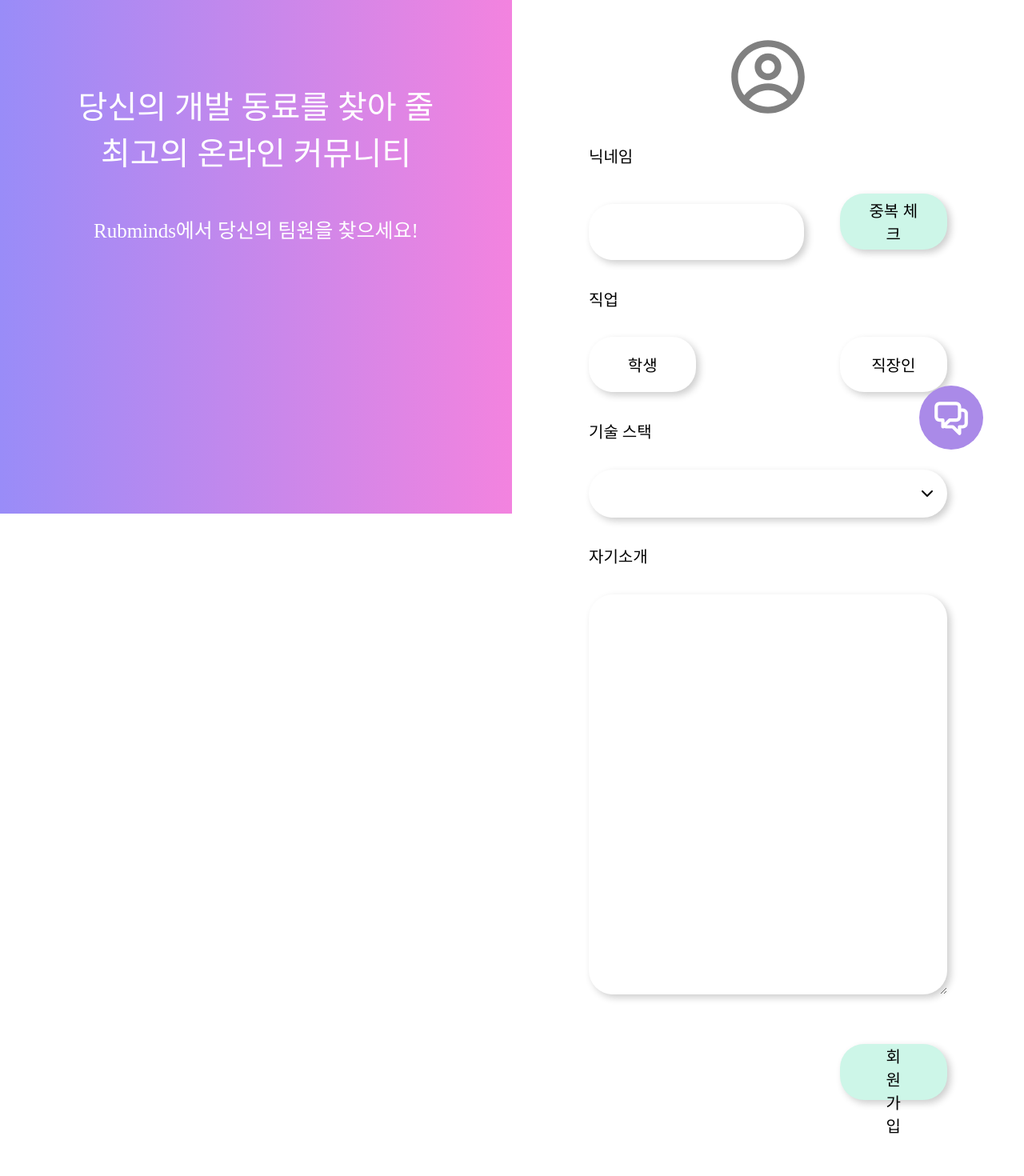
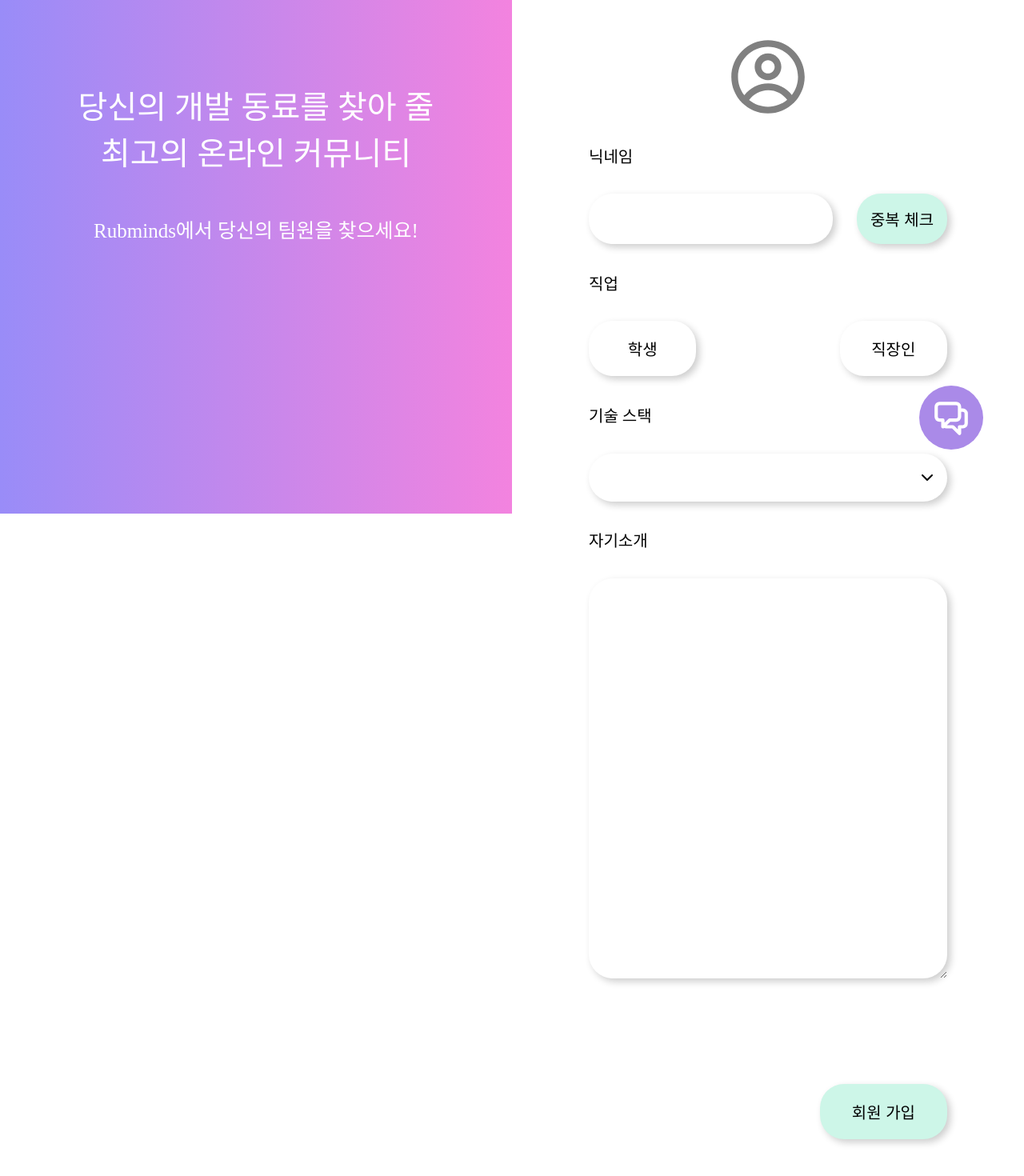
Before and after one commit to Rubminds/rubminds-frontend, a React (Create React App) app: page /callback/1/1 in a window 1280 px wide. Shown: the part 158-1628 px from the top of the page at 80% size. Before the commit the page ends 1583 px from the top, so only its background shows below. Built offline with nearby package versions, Linux system fonts and the light colour scheme.

Commit message:
feat: 글쓰기,로그인,회원가입 수정사항 반영(#10)

```diff
--- a/src/components/SignUp/SignUpPageRight/index.js
+++ b/src/components/SignUp/SignUpPageRight/index.js
@@ -65,8 +65,9 @@ const SignUpPageRight = () => {
   }, [])
 
   const onDeleteURL = useCallback(() => {
+    setFileInfo('')
     setAttachment('')
-  })
+  }, [fileInfo, attachMent])
 
   const onSubmitHandler = useCallback(
     e => {
@@ -101,10 +102,10 @@ const SignUpPageRight = () => {
             <>
               <img
                 src={attachMent}
-                width="10rem"
+                width="150px"
                 style={{ display: 'block', borderRadius: '5000px' }}
+                onClick={onDeleteURL}
               />
-              <S.CheckBox onClick={onDeleteURL}>X</S.CheckBox>
             </>
           ) : (
             <CgProfile size="100" onClick={onProfileUpload} />
@@ -179,8 +180,8 @@ const SignUpPageRight = () => {
           자기소개
         </S.MainTitle>
         <S.Introduce onChange={onChangeIntroducer} />
-
         <S.SubmitBtn onClick={onSubmitHandler}>회원 가입</S.SubmitBtn>
+        <S.Clear></S.Clear>
       </S.SignUpPageInnerForm>
     </S.SignUpPageRightWrapper>
   )
--- a/src/components/SignUp/SignUpPageRight/style.js
+++ b/src/components/SignUp/SignUpPageRight/style.js
@@ -1,6 +1,6 @@
-import styled from 'styled-components';
-import { flexCenter, flexBetween } from '../../../constants';
-import mediaQuery from '../../../hooks/mediaQuery';
+import styled from 'styled-components'
+import { flexCenter, flexBetween } from '../../../constants'
+import mediaQuery from '../../../hooks/mediaQuery'
 
 export const MainTitle = styled.div`
   margin-top: ${props => props.marginTop || '0px'};
@@ -38,40 +38,29 @@ export const ProfileWrapper = styled.div`
 `
 
 export const NickNameWrapper = styled.div`
-  width: 100%;
-  @media all and (max-width: 443px) {
-    display: flex;
-  }
+  display: flex;
 `
 
 export const NickNameBox = styled.input`
+  flex: 2;
   border: none;
   box-shadow: 4px 4px 10px rgba(0, 0, 0, 0.2);
-  width: 60%;
-  height: 7rem;
+  padding: 0rem 3rem 0rem 3rem;
   border-radius: 3rem;
-  padding: 0rem 3rem 0rem 3rem;
-  font-size: 3rem;
-  margin-right: 5%;
-
+  padding: 2rem;
+  font-size: 2rem;
 `
 
 export const CheckBox = styled.button`
-  height: 7rem;
+  flex: 1;
+  margin-left: 3rem;
+  border: none;
   box-shadow: 4px 4px 10px rgba(0, 0, 0, 0.2);
   border-radius: 3rem;
-  font-size: 3rem;
+  font-size: 2rem;
   background-color: #cdf6e8;
-  border: none;
-  padding: 0rem 3rem 0rem 3rem;
-  width: 30%;
-  font-size: 2rem;
-  margin-left: 5%;
-  @media all and (max-width: 768px) {
-    font-size: 1.8vw;
-    padding: 0rem 2rem;
-  }
-`;
+  white-space: nowrap;
+`
 
 export const JobWrapper = styled.div`
   ${flexBetween}
@@ -79,6 +68,7 @@ export const JobWrapper = styled.div`
 
 export const JobCheckBtn = styled.button`
   width: 30%;
+  white-space: nowrap;
   box-shadow: 4px 4px 10px rgba(0, 0, 0, 0.2);
   border-radius: 3rem;
   border: none;
@@ -98,9 +88,20 @@ export const Introduce = styled.textarea`
   margin-bottom: 130px;
 `
 
-export const SubmitBtn = styled(CheckBox)`
-  position: absolute;
-  bottom: 5rem;
-  right: 0;
-  padding: 0rem 5rem 0rem 5rem;
+export const SubmitBtn = styled.button`
+  float: right;
+  font-size: 2rem;
+  padding: 2rem 4rem;
+  border: none;
+  box-shadow: 4px 4px 10px rgba(0, 0, 0, 0.2);
+  border-radius: 3rem;
+  background-color: #cdf6e8;
+  white-space: nowrap;
+  @media all and (max-width: 768px) {
+    width: 30%;
+  }
 `
+
+export const Clear = styled.div`
+  clear: both;
+`
```
